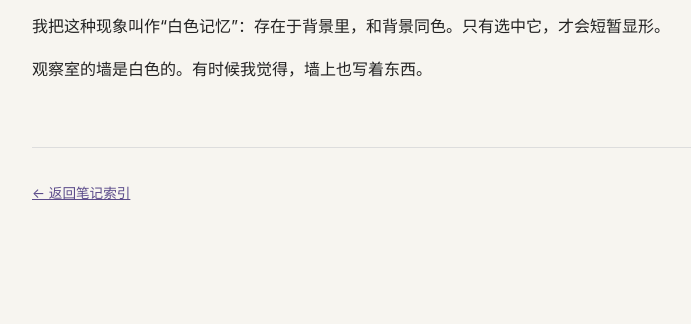
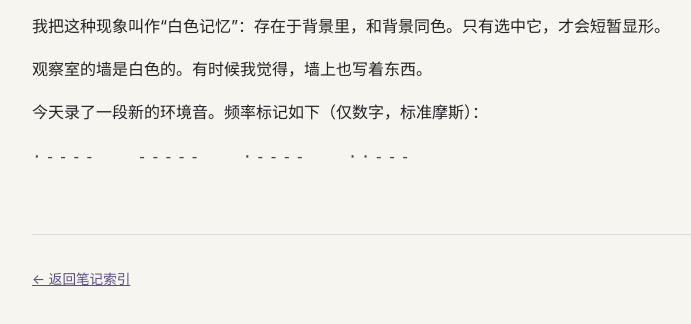
Before and after one commit to CyberTrainerX/cybertrainerx.github.io, a plain HTML site: page rzkxsys/notes/2019-10-28.html in a window 1280 px wide. Shown: the part 386-710 px from the top of the page, without its empty margins (252-943 px from the left). Drawn offline with Linux system fonts and the light colour scheme.

Commit message:
Update 2019-10-28.html

```diff
--- a/rzkxsys/notes/2019-10-28.html
+++ b/rzkxsys/notes/2019-10-28.html
@@ -20,14 +20,16 @@
   </header>
 
   <main>
-    <p class="dated">2019 年 10 月 28 日</p>
-    <h2>回收率与白色记忆</h2>
+  <p class="dated">2019 年 10 月 28 日</p>
+  <h2>回收率与白色记忆</h2>
 
-    <p>回收率仍然只有 41%。未回收的记忆并没有消失，它们只是没有被编码进可检索的位置。</p>
-    <p>我把这种现象叫作“白色记忆”：存在于背景里，和背景同色。只有选中它，才会短暂显形。</p>
-    <p>观察室的墙是白色的。有时候我觉得，墙上也写着东西。</p>
+  <p>回收率仍然只有 41%。未回收的记忆并没有消失，它们只是没有被编码进可检索的位置。</p>
+  <p>我把这种现象叫作“白色记忆”：存在于背景里，和背景同色。只有选中它，才会短暂显形。</p>
+  <p>观察室的墙是白色的。有时候我觉得，墙上也写着东西。</p>
+
+  <p>今天录了一段新的环境音。频率标记如下（仅数字，标准摩斯）：</p>
+  <p class="morse">·---- &nbsp; ----- &nbsp; ·---- &nbsp; ··---</p>
   </main>
-
   <footer>
     <p><a href="./">← 返回笔记索引</a></p>
   </footer>
```
